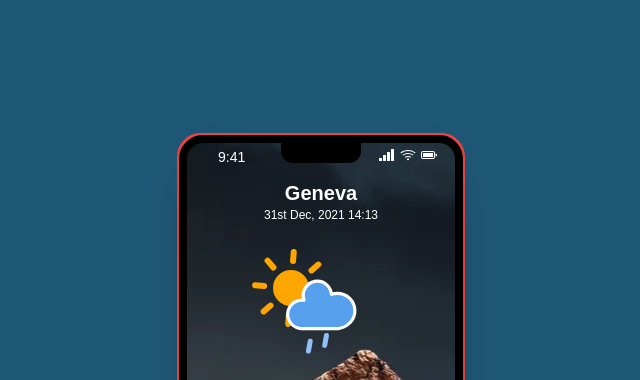
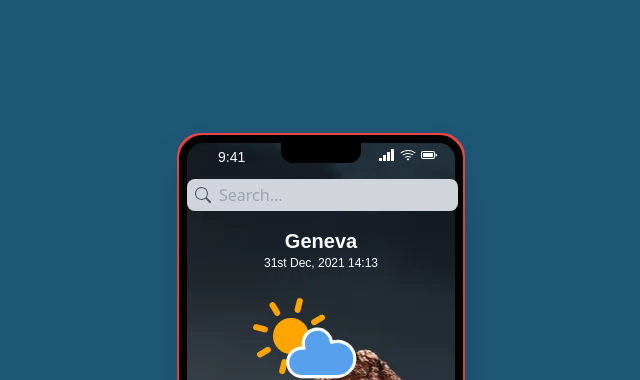
Before and after one commit to CalebCupul/weather-api, a website: page public/index.html in a window 1280 px wide. Shown: the top 380 px of the page, without its empty margins (319-959 px from the left). Drawn offline with Linux system fonts and the light colour scheme.

Commit message:
added search ui

```diff
--- a/public/index.html
+++ b/public/index.html
@@ -12,31 +12,56 @@
 <body>
     <div class="grid h-screen place-items-center" style="background-color: #1f5876;">
         <div class="border-2 border-red-500 bg-red-500 w-72 h-4/6 rounded-3xl">
-            <div class="border-black border-8 shadow-2xl h-full bg-[url('./img/background.webp')] bg-no-repeat bg-center rounded-3xl">
-                <div class="grid grid-cols-3 w-full justify-items-center h-5 grid-r">
+            <div
+                class="border-black border-8 shadow-2xl h-full bg-[url('./img/background.webp')] bg-no-repeat bg-center rounded-3xl">
+                <div class="grid grid-cols-3 w-full justify-items-center h-5">
                     <h1 class="text-white font-montserrat h-5 text-sm pt-1">9:41</h1>
                     <h1 class="bg-black rounded-b-xl h-5 w-20"></h1>
                     <div class="flex justify-center text-white pt-1">
-                            <svg style="margin-right: 5px;" xmlns="http://www.w3.org/2000/svg" width="16" height="16" fill="currentColor" class="bi bi-reception-4" viewBox="0 0 16 16">
-                                <path d="M0 11.5a.5.5 0 0 1 .5-.5h2a.5.5 0 0 1 .5.5v2a.5.5 0 0 1-.5.5h-2a.5.5 0 0 1-.5-.5v-2zm4-3a.5.5 0 0 1 .5-.5h2a.5.5 0 0 1 .5.5v5a.5.5 0 0 1-.5.5h-2a.5.5 0 0 1-.5-.5v-5zm4-3a.5.5 0 0 1 .5-.5h2a.5.5 0 0 1 .5.5v8a.5.5 0 0 1-.5.5h-2a.5.5 0 0 1-.5-.5v-8zm4-3a.5.5 0 0 1 .5-.5h2a.5.5 0 0 1 .5.5v11a.5.5 0 0 1-.5.5h-2a.5.5 0 0 1-.5-.5v-11z"/>
+                        <svg style="margin-right: 5px;" xmlns="http://www.w3.org/2000/svg" width="16" height="16"
+                            fill="currentColor" class="bi bi-reception-4" viewBox="0 0 16 16">
+                            <path
+                                d="M0 11.5a.5.5 0 0 1 .5-.5h2a.5.5 0 0 1 .5.5v2a.5.5 0 0 1-.5.5h-2a.5.5 0 0 1-.5-.5v-2zm4-3a.5.5 0 0 1 .5-.5h2a.5.5 0 0 1 .5.5v5a.5.5 0 0 1-.5.5h-2a.5.5 0 0 1-.5-.5v-5zm4-3a.5.5 0 0 1 .5-.5h2a.5.5 0 0 1 .5.5v8a.5.5 0 0 1-.5.5h-2a.5.5 0 0 1-.5-.5v-8zm4-3a.5.5 0 0 1 .5-.5h2a.5.5 0 0 1 .5.5v11a.5.5 0 0 1-.5.5h-2a.5.5 0 0 1-.5-.5v-11z" />
                         </svg>
-                            <svg style="margin-right: 5px;" xmlns="http://www.w3.org/2000/svg" width="16" height="16" fill="currentColor" class="bi bi-wifi" viewBox="0 0 16 16">
-                            <path d="M15.384 6.115a.485.485 0 0 0-.047-.736A12.444 12.444 0 0 0 8 3C5.259 3 2.723 3.882.663 5.379a.485.485 0 0 0-.048.736.518.518 0 0 0 .668.05A11.448 11.448 0 0 1 8 4c2.507 0 4.827.802 6.716 2.164.205.148.49.13.668-.049z"/>
-                            <path d="M13.229 8.271a.482.482 0 0 0-.063-.745A9.455 9.455 0 0 0 8 6c-1.905 0-3.68.56-5.166 1.526a.48.48 0 0 0-.063.745.525.525 0 0 0 .652.065A8.46 8.46 0 0 1 8 7a8.46 8.46 0 0 1 4.576 1.336c.206.132.48.108.653-.065zm-2.183 2.183c.226-.226.185-.605-.1-.75A6.473 6.473 0 0 0 8 9c-1.06 0-2.062.254-2.946.704-.285.145-.326.524-.1.75l.015.015c.16.16.407.19.611.09A5.478 5.478 0 0 1 8 10c.868 0 1.69.201 2.42.56.203.1.45.07.61-.091l.016-.015zM9.06 12.44c.196-.196.198-.52-.04-.66A1.99 1.99 0 0 0 8 11.5a1.99 1.99 0 0 0-1.02.28c-.238.14-.236.464-.04.66l.706.706a.5.5 0 0 0 .707 0l.707-.707z"/>
+                        <svg style="margin-right: 5px;" xmlns="http://www.w3.org/2000/svg" width="16" height="16"
+                            fill="currentColor" class="bi bi-wifi" viewBox="0 0 16 16">
+                            <path
+                                d="M15.384 6.115a.485.485 0 0 0-.047-.736A12.444 12.444 0 0 0 8 3C5.259 3 2.723 3.882.663 5.379a.485.485 0 0 0-.048.736.518.518 0 0 0 .668.05A11.448 11.448 0 0 1 8 4c2.507 0 4.827.802 6.716 2.164.205.148.49.13.668-.049z" />
+                            <path
+                                d="M13.229 8.271a.482.482 0 0 0-.063-.745A9.455 9.455 0 0 0 8 6c-1.905 0-3.68.56-5.166 1.526a.48.48 0 0 0-.063.745.525.525 0 0 0 .652.065A8.46 8.46 0 0 1 8 7a8.46 8.46 0 0 1 4.576 1.336c.206.132.48.108.653-.065zm-2.183 2.183c.226-.226.185-.605-.1-.75A6.473 6.473 0 0 0 8 9c-1.06 0-2.062.254-2.946.704-.285.145-.326.524-.1.75l.015.015c.16.16.407.19.611.09A5.478 5.478 0 0 1 8 10c.868 0 1.69.201 2.42.56.203.1.45.07.61-.091l.016-.015zM9.06 12.44c.196-.196.198-.52-.04-.66A1.99 1.99 0 0 0 8 11.5a1.99 1.99 0 0 0-1.02.28c-.238.14-.236.464-.04.66l.706.706a.5.5 0 0 0 .707 0l.707-.707z" />
                         </svg>
-                          <svg style="margin-right: 5px;" xmlns="http://www.w3.org/2000/svg" width="16" height="16" fill="currentColor" class="bi bi-battery-full" viewBox="0 0 16 16">
-                            <path d="M2 6h10v4H2V6z"/>
-                            <path d="M2 4a2 2 0 0 0-2 2v4a2 2 0 0 0 2 2h10a2 2 0 0 0 2-2V6a2 2 0 0 0-2-2H2zm10 1a1 1 0 0 1 1 1v4a1 1 0 0 1-1 1H2a1 1 0 0 1-1-1V6a1 1 0 0 1 1-1h10zm4 3a1.5 1.5 0 0 1-1.5 1.5v-3A1.5 1.5 0 0 1 16 8z"/>
+                        <svg style="margin-right: 5px;" xmlns="http://www.w3.org/2000/svg" width="16" height="16"
+                            fill="currentColor" class="bi bi-battery-full" viewBox="0 0 16 16">
+                            <path d="M2 6h10v4H2V6z" />
+                            <path
+                                d="M2 4a2 2 0 0 0-2 2v4a2 2 0 0 0 2 2h10a2 2 0 0 0 2-2V6a2 2 0 0 0-2-2H2zm10 1a1 1 0 0 1 1 1v4a1 1 0 0 1-1 1H2a1 1 0 0 1-1-1V6a1 1 0 0 1 1-1h10zm4 3a1.5 1.5 0 0 1-1.5 1.5v-3A1.5 1.5 0 0 1 16 8z" />
                         </svg>
                     </div>
                 </div>
 
-                <div class="text-center grid place-items-center mt-4 h-auto">
+                <div id="search" class="text-center grid place-items-center mt-4">
+                    <form id="form" action="get" class="bg-gray-300 rounded-lg">
+                        <div class="flex py-1 px-2">
+                            <span class="text-gray-600 font-montserrat flex">
+                                <button type="submit">
+                                    <svg xmlns="http://www.w3.org/2000/svg" width="16" height="16" fill="currentColor"
+                                        class="bi bi-search" viewBox="0 0 16 16">
+                                        <path
+                                            d="M11.742 10.344a6.5 6.5 0 1 0-1.397 1.398h-.001c.03.04.062.078.098.115l3.85 3.85a1 1 0 0 0 1.415-1.414l-3.85-3.85a1.007 1.007 0 0 0-.115-.1zM12 6.5a5.5 5.5 0 1 1-11 0 5.5 5.5 0 0 1 11 0z" />
+                                    </svg>
+                                </button>
+                            </span>
+                            <input class="bg-gray-300 ml-2 focus:outline-none" placeholder="Search..." type="text"
+                                name="city" id="city">
+                        </div>
+                    </form>
+                </div>
 
-                    <h5 class="text-white font-montserrat font-bold text-xl">Geneva</h5>
+                <div id="primary-content" class="text-center grid place-items-center mt-4">
+                    <h4 class="text-white font-montserrat font-bold text-xl">Geneva</h5>
                         <small class="text-white font-montserrat text-xs">31st Dec, 2021 14:13</small>
                         <img src="./icons/animated/rainy-1.svg" alt="" class="w-40 h-auto">
-                    <h5 class="text-white text-4xl font-bold">5°C</h5>
+                        <h3 class="text-white text-4xl">5°C</h5>
                             <h5 class="text-white text-xl mt-2">Rain Showers</h5>
                 </div>
                 <!-- <div class="self-end bg-black h-9 w-full grid place-items-center">
@@ -47,5 +72,4 @@
         </div>
     </div>
 </body>
-
 </html>
```
Also changed, not shown: public/style.css. Lines whose indentation alone changed are shown as unchanged.
